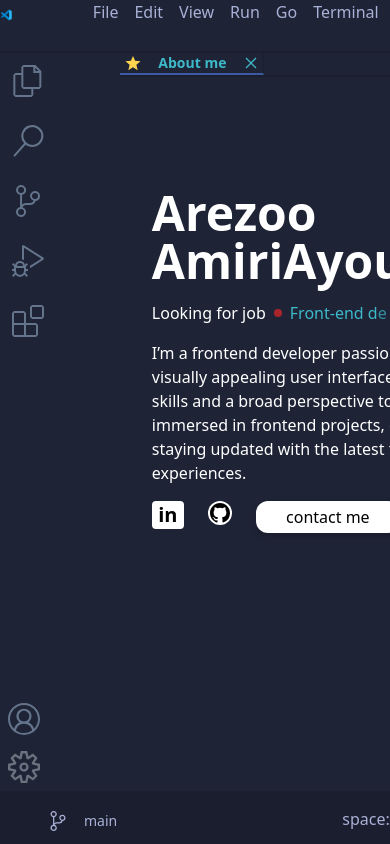
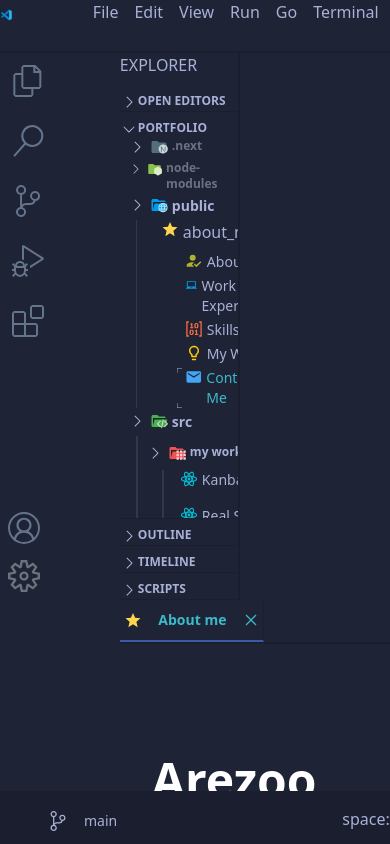
Before and after one commit to Code-Coterie-Team/Arezo-AmiriAyoublo-portfolio, a Next.js app: page / in a window 390 px wide. Shown: the top 844 px of the page. Built offline with nearby package versions, Linux system fonts and the light colour scheme.

Commit message:
h change

```diff
--- a/src/app/layout.tsx
+++ b/src/app/layout.tsx
@@ -7,7 +7,6 @@ import Footer from "../components/Footer";
 import Activiybar from "../components/Activitybar";
 import Explore from "../components/Explore";
 import Headermain from "../components/Headermain";
-
 
 export const metadata: Metadata = {
   title: "Arezoo Amiri Ayobloo",
@@ -22,14 +21,15 @@ export default function RootLayout({
     <html lang="en">
       <body className="antialiased  h-screen w-screen">
         <div className="  grid grid-rows-16 w-screen h-screen   text-fontcolor">
-          <Header/>
-          <div className="grid row-start-2 row-end-16   grid-cols-6 md:grid-cols-16 w-full    ">
+          <Header />
+          <div className="grid row-start-2 row-end-16   grid-cols-6 md:grid-cols-16 w-full h-full    ">
             <Activiybar />
             <Explore />
-            <div
-              className="col-start-2 col-end-7 w-full md:col-start-6  md:col-end-17  overflow-hidden  flex flex-col ">
+            <div className="col-start-2 col-end-7 w-full md:col-start-6  md:col-end-17  overflow-hidden h-full flex flex-col ">
               <Headermain />
-              <div className="overflow-y-auto overflow-x-hidden ">{children}</div>
+              <div className="overflow-y-auto overflow-x-hidden ">
+                {children}
+              </div>
             </div>
           </div>
           <Footer />
--- a/src/components/Activitybar.tsx
+++ b/src/components/Activitybar.tsx
@@ -25,10 +25,10 @@ const Activiybar = () => {
 
     ]
     return (
-        <div className=" col-span-1 flex flex-col justify-between  ">
-            <div className="flex flex-col gap-1  items-center">
+        <div className=" col-span-1 flex flex-col justify-between h-full  ">
+            <div className="flex flex-col gap-1 items-center">
                 {svgitem.map((item, index) => (
-                    <button key={ index} className=" w-full p-3 focus:border-l-2 border-fontcolor focus:fill-fontcolor  "  onClick={() => {
+                    <button key={ index} className=" w-full p-3 focus:border-l-2 border-fontcolor  "  onClick={() => {
                         setVisibileExplore(item.id === "file");
                     }}>{item.icon}</button>
                 ))}
--- a/src/components/Explore.tsx
+++ b/src/components/Explore.tsx
@@ -7,7 +7,7 @@ const Explore = () => {
 
     const visibleExplore = useStore((state) => state.visibleExplore)
     return (
-        <div className={` hidden md:flex md:flex-col md:col-start-2 md:col-end-6 gap-6  border-r-2 border-borderdark  }`}>
+        <div className={`  md:flex md:flex-col md:col-start-2 md:col-end-6 gap-6  border-r-2 border-borderdark  h-full }`}>
 
             {visibleExplore && <FileExplore />}
         </div>
--- a/src/components/FileExplore.tsx
+++ b/src/components/FileExplore.tsx
@@ -28,7 +28,7 @@ const FileExplore = () => {
     "SCRIPTS",
   ];
   return (
-    <div className="flex flex-col gap-4 ">
+    <div className="flex flex-col gap-4 h-full ">
       <div className="font-light ">EXPLORER</div>
       <div className="flex font-bold bordr-b-2 border-borderdark text-xs flex-col gap-2 ">
         {exploreitem.map((item, index) => (
--- a/src/components/Headermain.tsx
+++ b/src/components/Headermain.tsx
@@ -49,19 +49,19 @@ const Headermain = () => {
   }, [links, router,activeLink,setShowAboutme]);
 
   return (
-    <div className=" w-full h-12 border-b-2 border-borderdark flex justify-between   items-center bg-maincolor text-sm ">
-      <div className="flex ">
+    <div className=" h-12  border-b-2 border-borderdark flex justify-between   items-center bg-maincolor text-sm ">
+      <div className="flex">
         {links.map((item: { name: string; href: string }, index: number) => (
           <div
             key={index}
-            className={`w-36  h-full flex  gap-2 items-center justify-around text-center font-semibold  border-r border-borderdark ${
+            className={`w-36 flex  gap-2 items-center justify-around text-center font-semibold  border-r border-borderdark ${
               item.href === path
                 ? "border-b-2 border-b-headerborder text-linkcolor"
                 : "text-fontcolor"
             }`}
           >
             {item.name === "About me" && <Starsvg/>}
-            <button onClick={()=>setLink(item.name,item.href)}><Link href={item.href}>{item.name}</Link></button>
+            <button onClick={()=>setLink(item.name,item.href)} className="h-10">{item.name}</button>
             <button
               onClick={() => {
                 handelDelete(item.href);
@@ -73,7 +73,7 @@ const Headermain = () => {
         ))}
       </div>
 
-      <div className="flex gap-2 ">
+      <div className="flex h-full gap-2 ">
         <LoadBranchSvg/>
         <Sidewindow/>
         <ToggleSvg />
--- a/src/components/Portfolio.tsx
+++ b/src/components/Portfolio.tsx
@@ -73,7 +73,7 @@ const Portfolio = () => {
   ];
   return (
     <div
-      className="flex flex-col gap-1 text-xs overflow-y-auto"
+      className="flex flex-col gap-1 text-xs h-full overflow-y-auto"
       style={{ maxHeight: "380px" }}
     >
       {firstDirectory.map((item, index) => (
```
